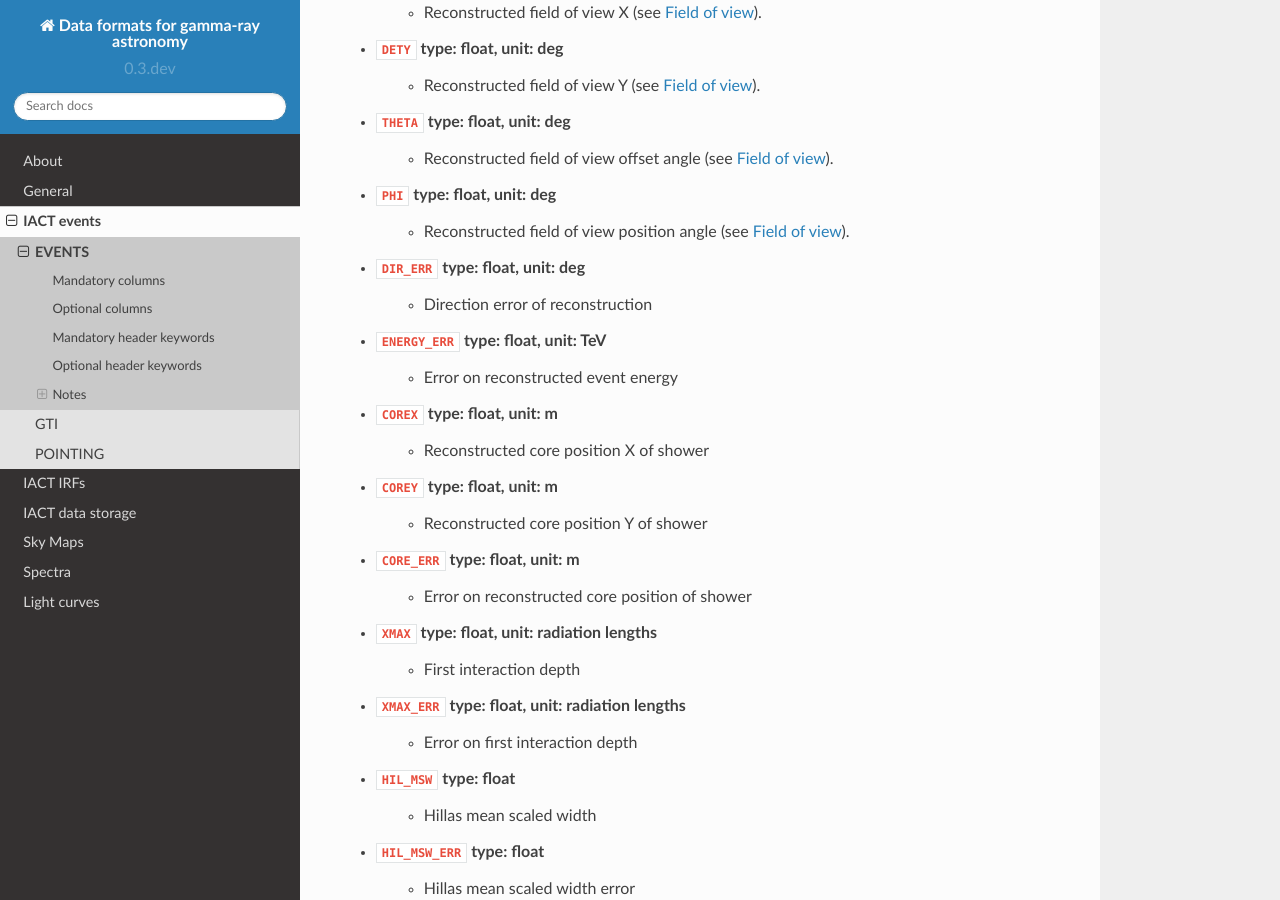
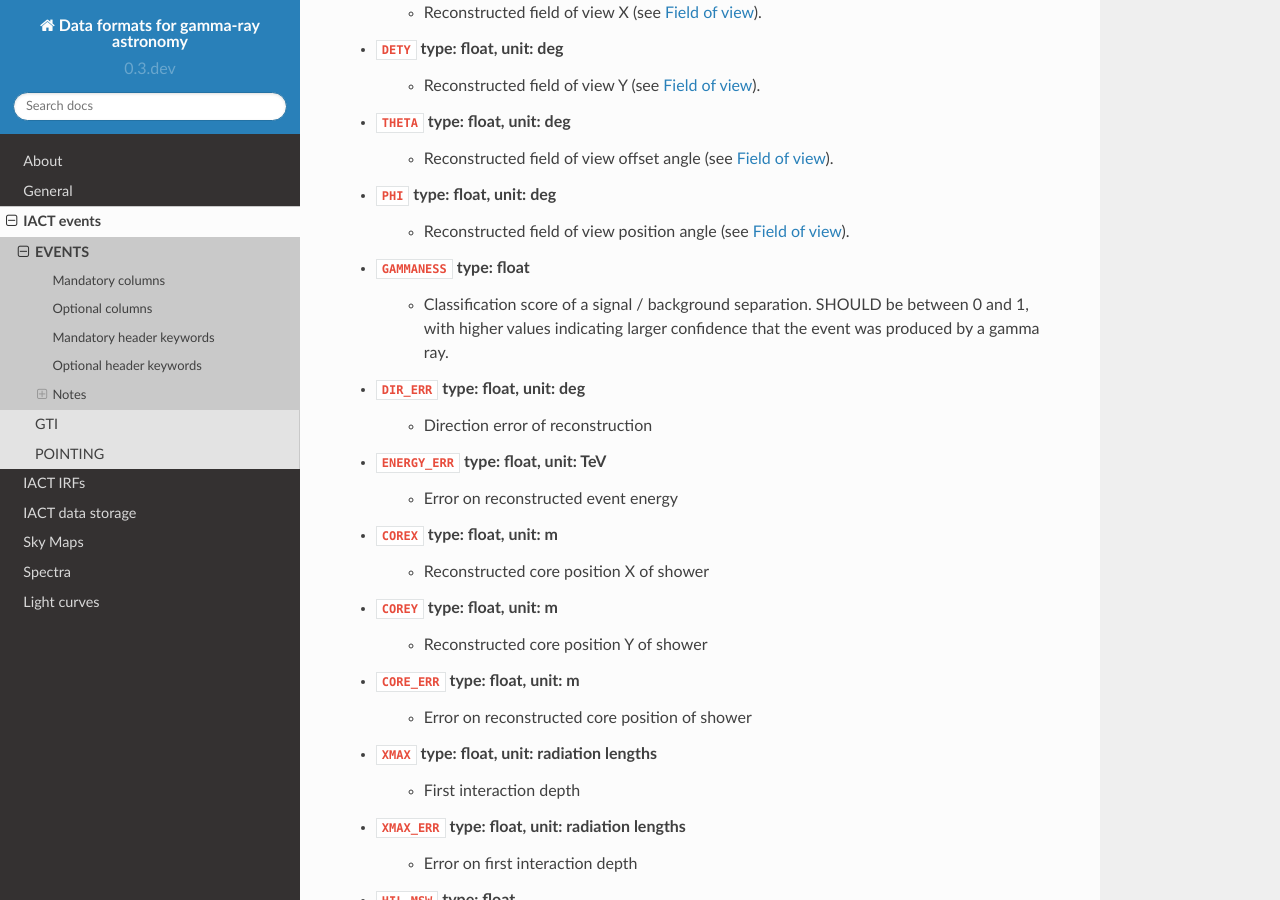
Before and after one commit to open-gamma-ray-astro/gamma-astro-data-formats, a Sphinx documentation site: the page built from source/events/events.rst, in a window 1280 px wide and 900 px high, scrolled down 1491 px. Built offline with Sphinx 7.4.7 and the Read the Docs theme 2.0.0, drawn with Linux system fonts in a browser that asks for light colours.

Commit message:
added optional gammaness column

```diff
--- a/source/events/events.rst
+++ b/source/events/events.rst
@@ -60,6 +60,8 @@ Optional columns
     * Reconstructed field of view offset angle (see :ref:`coords-fov`).
 * ``PHI`` type: float, unit: deg
     * Reconstructed field of view position angle (see :ref:`coords-fov`).
+* ``GAMMANESS`` type: float
+    * Classification score of a signal / background separation. SHOULD be between 0 and 1, with higher values indicating larger confidence that the event was produced by a gamma ray.
 * ``DIR_ERR`` type: float, unit: deg
     * Direction error of reconstruction
 * ``ENERGY_ERR`` type: float, unit: TeV
```
